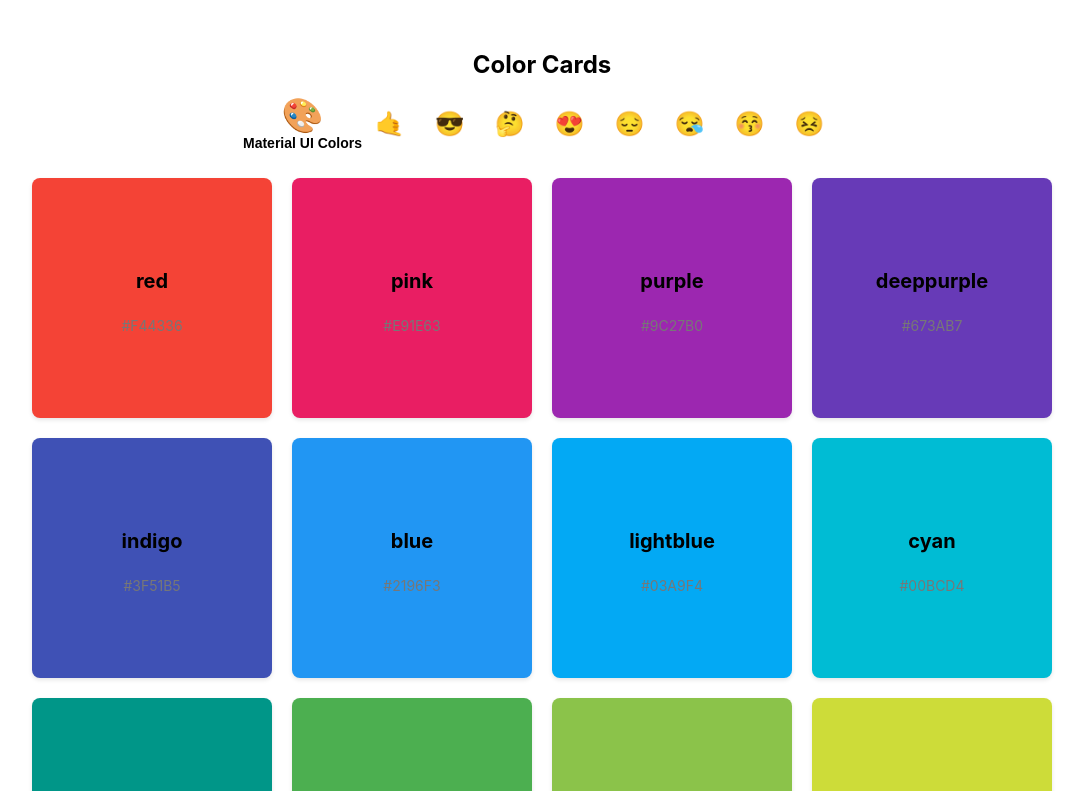
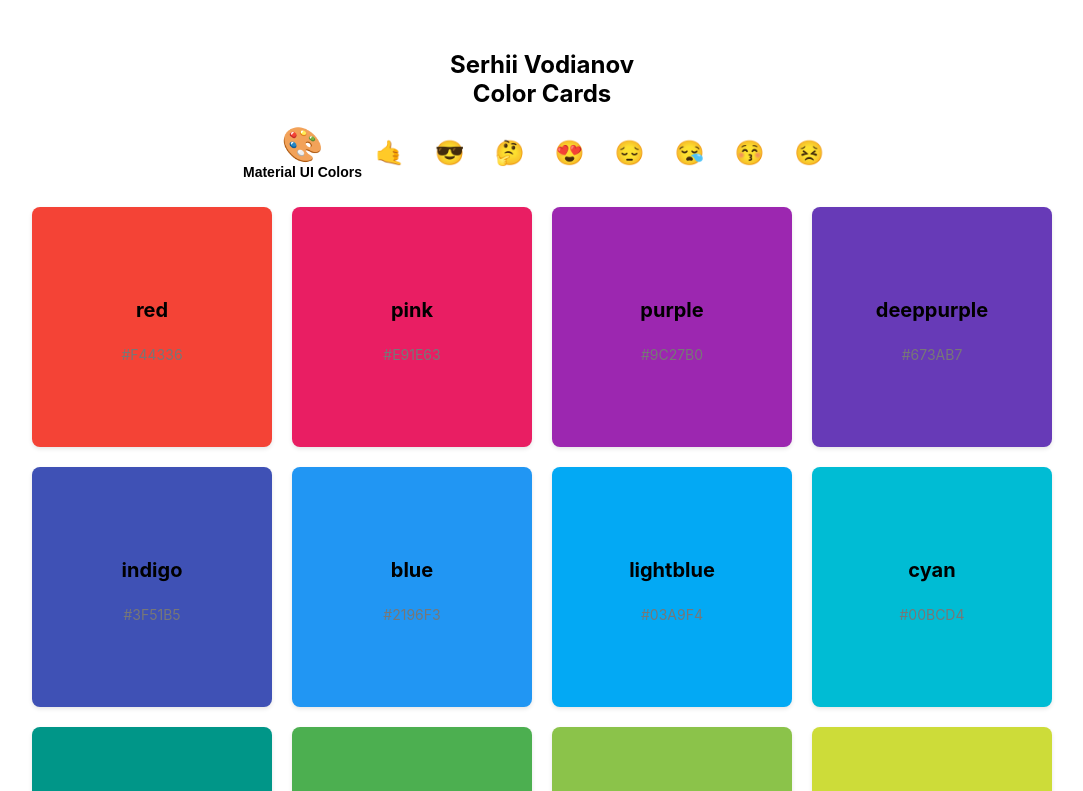
Before and after one commit to G0FiN/flat-ui, a React (Create React App) app: page / in a window 1280 px wide. Shown: the top 791 px of the page, without its empty margins (98-1181 px from the left). Built offline with nearby package versions, Linux system fonts and the light colour scheme.

Commit message:
Update header

```diff
--- a/src/App.js
+++ b/src/App.js
@@ -14,7 +14,7 @@ function App() {
 
   return (
     <div className="app">
-      <h1>Color Cards</h1>
+      <h1>Serhii Vodianov <br/> Color Cards</h1>
       <div className="palette-buttons">
         {colorData.map((palette, index) => (
           <button
```
